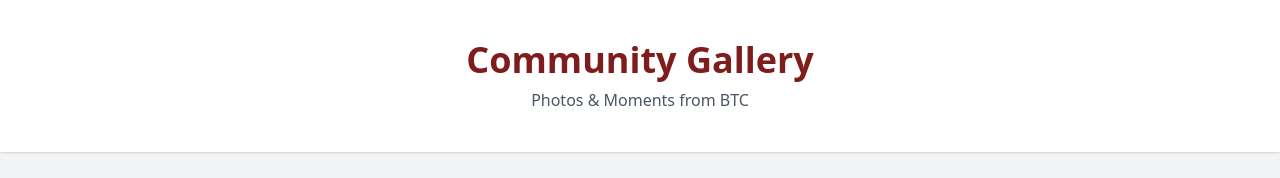
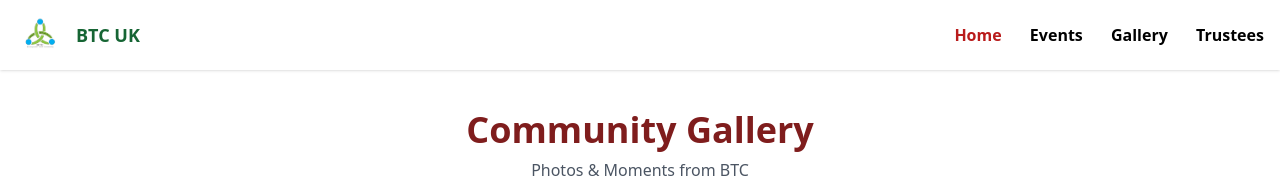
Before and after one commit to basingstoketamilcommunity/btcuk.org, a plain HTML site: page gallery.html in a window 1280 px wide. Shown: the top 178 px of the page. Drawn offline with nearby package versions, Linux system fonts and the light colour scheme.

Commit message:
Update gallery.html

```diff
--- a/gallery.html
+++ b/gallery.html
@@ -10,6 +10,21 @@
 <body class="bg-gray-100">
 
   <!-- Header -->
+  <header class="bg-white shadow sticky top-0 z-50">
+  <div class="container mx-auto px-4 py-4 flex justify-between items-center">
+    <div class="flex items-center gap-3">
+      <img src="assets/images/BTC.jpg" class="w-12" alt="BTC Logo" />
+      <a href="index.html"> <span class="font-extrabold text-lg text-green-800"> BTC UK </span></a>
+      <!--<span class="font-extrabold text-lg text-green-800">BTC UK</span> -->
+    </div>
+    <nav class="space-x-6 hidden md:block font-semibold">
+      <a href="index.html" class="text-red-700">Home</a>
+      <a href="events.html">Events</a>
+      <a href="gallery.html">Gallery</a>
+      <a href="trustees.html">Trustees</a>
+    </nav>
+  </div>
+</header>
   <section class="py-10 bg-white shadow">
     <h1 class="text-4xl font-bold text-center text-red-900">
       Community Gallery
```
